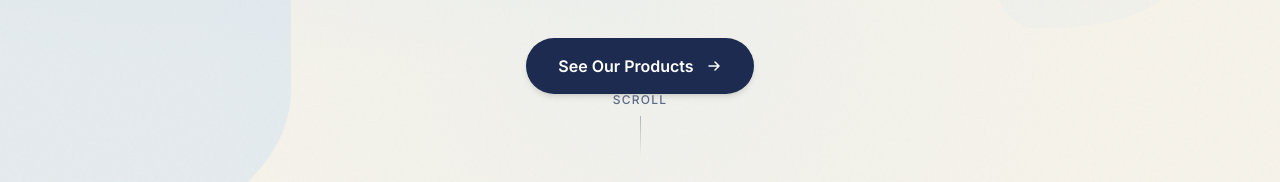
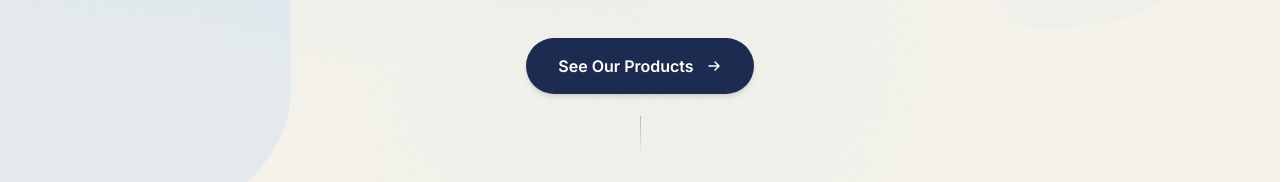
Before and after one commit to Vera-dot-AI/vera-website, a Next.js app: page / in a window 1280 px wide. Shown: the part 612-794 px from the top of the page. Built offline with nearby package versions, Linux system fonts and the light colour scheme.

Commit message:
fix: remove "Scroll" text from hero section scroll indicator
Simplify hero section scroll animation by removing text label.

Co-authored-by: Ameyo Das <82390081+ameyodas@users.noreply.github.com>

```diff
--- a/components/hero.tsx
+++ b/components/hero.tsx
@@ -82,9 +82,6 @@ export function Hero() {
 
       {/* Scroll indicator */}
       <div className="absolute bottom-8 inset-x-0 flex flex-col items-center gap-2 z-10 animate-float">
-        <span className="text-xs text-muted-foreground tracking-widest uppercase font-medium">
-          Scroll
-        </span>
         <div className="w-px h-10 bg-gradient-to-b from-navy/30 to-transparent" />
       </div>
     </section>
```
